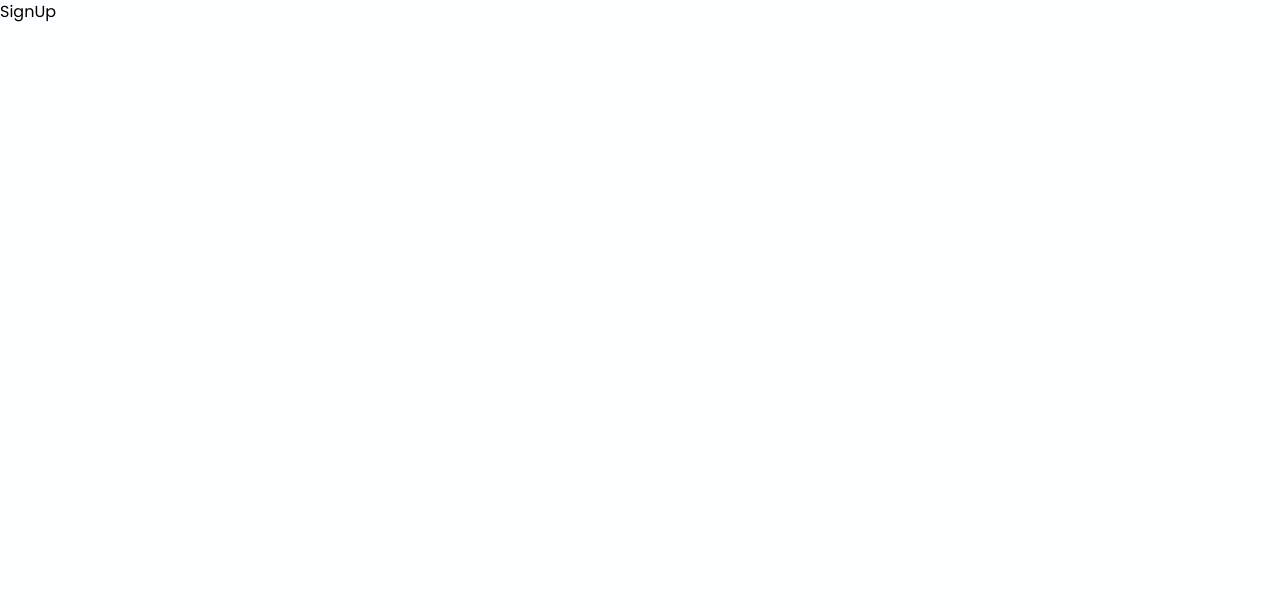
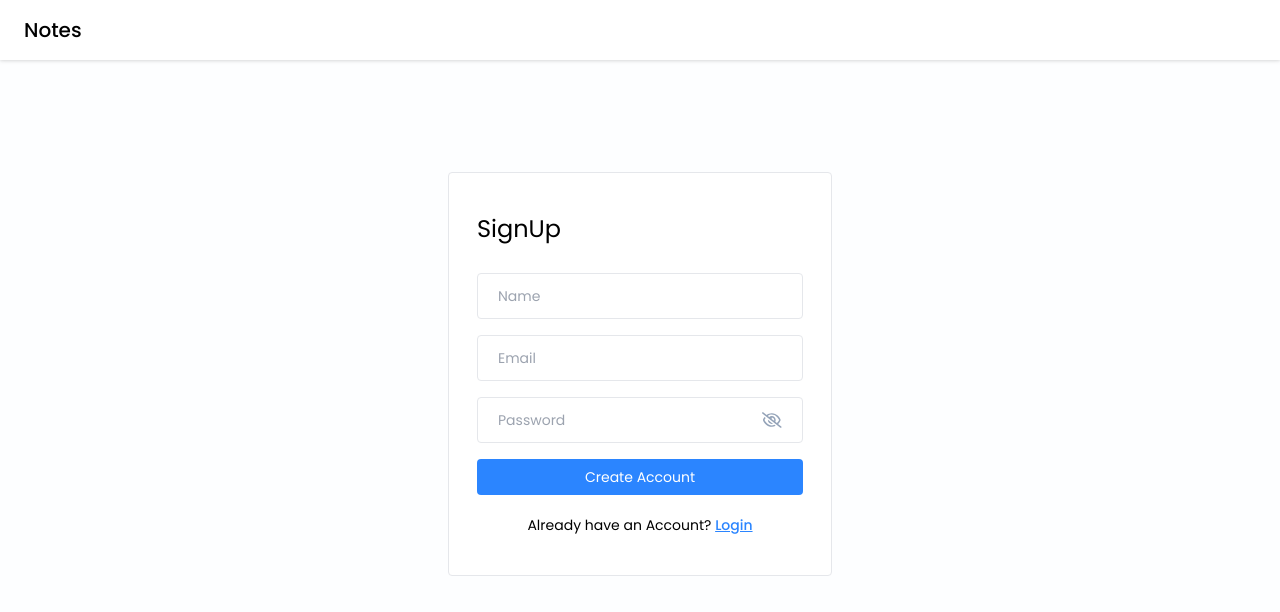
Before and after one commit to karanshah1561998/EasyNotes, a React (Vite) app in the folder frontend/easynotes/: page /signup in a window 1280 px wide. Shown: the top 612 px of the page. Built offline with nearby package versions, Linux system fonts and the light colour scheme.

Commit message:
Creating UI - Signup page UI

```diff
--- a/frontend/easynotes/src/pages/Home/Home.jsx
+++ b/frontend/easynotes/src/pages/Home/Home.jsx
@@ -1,8 +1,11 @@
 import React from 'react'
+import Navbar from '../../components/Navbar/Navbar'
 
 const Home = () => {
     return (
-        <div>Home</div>
+        <>
+            <Navbar />
+        </>
     )
 }
 
--- a/frontend/easynotes/src/pages/SignUp/SignUp.jsx
+++ b/frontend/easynotes/src/pages/SignUp/SignUp.jsx
@@ -1,9 +1,59 @@
-import React from 'react'
+import React from 'react';
+import { useState } from 'react';
+import Navbar from '../../components/Navbar/Navbar';
+import PasswordInput from '../../components/Input/PasswordInput';
+import { Link } from 'react-router-dom';
+import { validateEmail } from '../../utils/helper';
 
 const SignUp = () => {
+
+    const [name, setName] = useState("");
+    const [email, setEmail] = useState("");
+    const [password, setPassword] = useState("");
+    const [error, setError] = useState(null);
+
+    const handleSignUp = async (e) => {
+        e.preventDefault();
+
+        if(!name) {
+            setError("Please enter your name");
+            return;
+        };
+
+        if(!validateEmail(email)) {
+            setError("Please enter valid email address");
+            return;
+        };
+
+        if(!password) {
+            setError("Please enter your password");
+            return;
+        };
+
+        setError("");
+    }
+
     return (
-        <div>SignUp</div>
-    )
-}
+        <>
+            <Navbar />
+            <div className='flex items-center justify-center mt-28'>
+                <div className='w-96 border rounded bg-white px-7 py-10'>
+                    <form onSubmit={handleSignUp}>
+                        <h4 className='text-2xl mb-7'> SignUp </h4>
+                        <input type='text' placeholder='Name' className='input-box' value={name} onChange={(e)=>{setName(e.target.value)}} />
+                        <input type='text' placeholder='Email' className='input-box' value={email} onChange={(e)=>{setEmail(e.target.value)}} />
+                        <PasswordInput value={password} onChange={(e)=>{setPassword(e.target.value)}}/>
+                        {error && <p className='text-red-500 text-xs pb-1'> {error} </p>}
+                        <button type='submit' className='btn-primary'> Create Account </button>
+                        <p className='text-sm text-center mt-4'>
+                            Already have an Account?{" "}
+                            <Link className='font-medium text-primary underline' to='/login'> Login </Link>
+                        </p>
+                    </form>
+                </div>
+            </div>
+        </>
+    );
+};
 
-export default SignUp
+export default SignUp;
```
